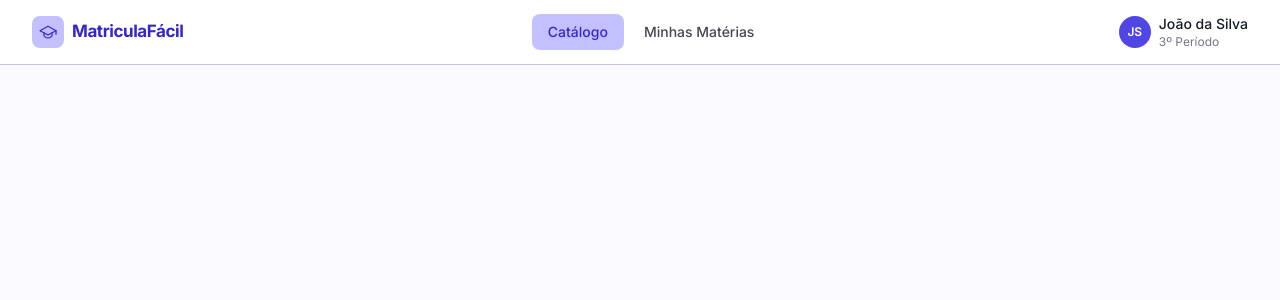
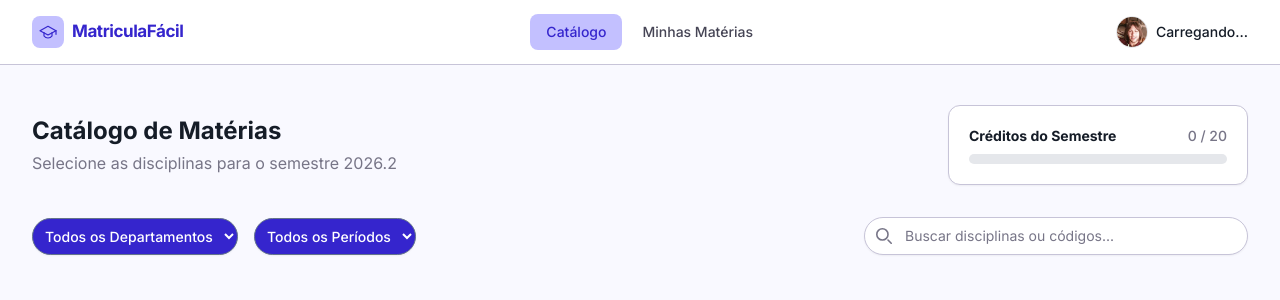
Before and after one commit to carloskiyoto/matricula_facil_trainee_catijr, a React (Vite) app in the folder frontend-example/: page /dashboard in a window 1280 px wide. Shown: the top 300 px of the page. Built offline with nearby package versions, Linux system fonts and the light colour scheme.

Commit message:
feat: subject filter and searcher added in dashboard, also added nermay icon in avatar user

```diff
--- a/frontend-example/src/App.tsx
+++ b/frontend-example/src/App.tsx
@@ -6,7 +6,7 @@ import DashboardPage from './pages/DashboardPage'
 import MinhasMateriasPage from './pages/MinhasMateriasPage'
 import DetalhesDisciplinaPage from './pages/DetalhesDisciplinaPage'
 import { Disciplina } from './types'
-
+import fotoAvatar from './assets/avatar.jpg'
 function LoginWrapper() {
   const navigate = useNavigate()
   return <LoginPage onNavigate={(page) => navigate(`/${page}`)} />
@@ -21,17 +21,33 @@ export default function App() {
   const [disciplinas, setDisciplinas] = useState<Disciplina[]>([])
   const [creditosTotais, setCreditosTotais] = useState(0)
 
+  const [usuarioLogado, setUsuarioLogado] = useState<any>({
+      id: 1,
+      name: 'Carregando...',
+      email: '',
+      avatar: fotoAvatar,
+      avatarUrl: fotoAvatar
+    })
   useEffect(() => {
     async function carregarDadosIniciais() {
       // Pega as credenciais guardadas no login
       const token = localStorage.getItem('token');
       const alunoId = localStorage.getItem('alunoId') || 1;
+      const alunoNome = localStorage.getItem('alunoNome') || 'Aluno';
 
       if (!token) {
           console.warn("Usuário não autenticado.");
           return;
       }
-
+      setUsuarioLogado({
+              id: Number(alunoId),
+              name: alunoNome,
+              email: 'aluno@institucional.edu.br', // temporario
+              curso: 'Ciência da Computação',      // exemplo geral
+              periodo: '1º Período',
+              avatar: fotoAvatar,
+              avatarUrl: fotoAvatar
+            })
       try {
         //Faz o fetch usando o ID e o Token
         const resposta = await fetch(`http://localhost:8080/alunos/${alunoId}/disciplinas`, {
@@ -79,6 +95,7 @@ export default function App() {
               setDisciplinas={setDisciplinas}
               creditosTotais={creditosTotais}
               setCreditosTotais={setCreditosTotais}
+              usuarioLogado={usuarioLogado}
             />
           }
         />
@@ -89,6 +106,7 @@ export default function App() {
               disciplinas={disciplinas}
               setDisciplinas={setDisciplinas}
               setCreditosTotais={setCreditosTotais}
+              usuarioLogado={usuarioLogado}
             />
           }
         />
--- a/frontend-example/src/components/DashboardHeader.tsx
+++ b/frontend-example/src/components/DashboardHeader.tsx
@@ -76,15 +76,24 @@ export default function DashboardHeader({ user }: DashboardHeaderProps) {
 
                     {/* User badge */}
                     <div className="flex items-center gap-2">
+                      {user.avatar ? (
+                        <img
+                          src={user.avatar}
+                          alt={`Foto de ${user.name}`}
+                          className="w-8 h-8 rounded-full object-cover shrink-0 border border-gray-200"
+                        />
+                      ) : (
                         <div className="w-8 h-8 rounded-full bg-brand-accent flex items-center justify-center shrink-0">
                           <span className="text-white text-xs font-semibold leading-none">
                             {getInitials(user.name)}
                           </span>
                         </div>
+                      )}
                       <div className="hidden sm:flex flex-col leading-tight">
                         <span className="text-sm font-medium text-ui-dark">{user.name}</span>
                         <span className="text-xs text-ui-muted">{user.periodo}</span>
                       </div>
+
                     </div>
 
                     {/* Mobile menu toggle */}
--- a/frontend-example/src/components/LoginCard.tsx
+++ b/frontend-example/src/components/LoginCard.tsx
@@ -32,6 +32,7 @@ export default function LoginCard({ onNavigate }: LoginCardProps) {
                     // SALVANDO O CRACHÁ NO NAVEGADOR
                     localStorage.setItem('token', dados.token);
                     localStorage.setItem('alunoId', String(dados.id));
+                    localStorage.setItem('alunoNome', dados.nome);
 
                      window.location.href = '/dashboard';
 
--- a/frontend-example/src/pages/DashboardPage.tsx
+++ b/frontend-example/src/pages/DashboardPage.tsx
@@ -2,15 +2,42 @@ import DashboardHeader from '../components/DashboardHeader'
 import mockUser from '../services/mockUser'
 import { Disciplina } from "../types"
 import DisciplinaCard from "../components/DisciplinaCard"
-
+import BarraCreditos from '../components/BarraCreditos'
+import { useState } from 'react'
 interface DashboardPageProps {
     disciplinas: Disciplina[]
     setDisciplinas: React.Dispatch<React.SetStateAction<Disciplina[]>>
     creditosTotais: number
     setCreditosTotais: React.Dispatch<React.SetStateAction<number>>
+    usuarioLogado: any
 }
 
-export default function DashboardPage({ disciplinas, setDisciplinas, creditosTotais, setCreditosTotais }: DashboardPageProps) {
+export default function DashboardPage({ disciplinas, setDisciplinas, creditosTotais, setCreditosTotais, usuarioLogado }: DashboardPageProps) {
+
+    const [filtroDepartamento, setFiltroDepartamento] = useState('')
+    const [filtroPeriodo, setFiltroPeriodo] = useState('')
+
+    //cria um array dos departamentos e periodos com base nos cadastrados
+    const departamentos = Array.from(new Set(disciplinas.map(d => d.departamento))).filter(Boolean)
+    const periodos = Array.from(new Set(disciplinas.map(d => d.periodo))).filter(Boolean).sort((a, b) => Number(a) - Number(b))
+
+    const [buscaTexto, setBuscaTexto] = useState<string>('')
+
+    const disciplinasFiltradas = disciplinas.filter(materia => {
+            const matchDepartamento = filtroDepartamento === '' || materia.departamento === filtroDepartamento
+            const matchPeriodo = filtroPeriodo === '' || String(materia.periodo) === filtroPeriodo
+
+
+            // funciona mesmo se o usuário digitar em maiusculo ou minusculo
+            const nomeMateria = materia.nome ? materia.nome.toLowerCase() : ''
+            const codigoMateria = materia.codigo ? materia.codigo.toLowerCase() : ''
+            const textoPesquisado = buscaTexto.toLowerCase()
+
+            //aceita se o texto estiver contido no nome ou codigo
+            const matchTexto = nomeMateria.includes(textoPesquisado) || codigoMateria.includes(textoPesquisado)
+
+            return matchDepartamento && matchPeriodo && matchTexto
+        })
 
     // Função chamada quando matricula no card (atualiza localmente o estado global)
     const handleMatricula = (materiaId: number, creditos: number) => {
@@ -24,13 +51,97 @@ export default function DashboardPage({ disciplinas, setDisciplinas, creditosTot
         setDisciplinas(prev => prev.map(d => d.id === materiaId ? { ...d, matriculada: false } : d))
     }
 
+
+
     return (
             <div className="min-h-screen bg-ui-bg">
-            <DashboardHeader user={mockUser} />
-            <main className="max-w-7xl mx-auto px-4 py-8">
-                {/* Seu layout da barra de créditos e título aqui */}
-                <div className="grid grid-cols-1 sm:grid-cols-2 lg:grid-cols-3 gap-6 mt-8">
-                    {disciplinas.map((materia) => (
+                <DashboardHeader user={usuarioLogado} />
+
+
+                <main className="max-w-7xl mx-auto px-4 sm:px-6 lg:px-8 py-8 sm:py-10">
+                    {/* O Título e a Barra de Créditos  */}
+                    <div className="flex flex-col sm:flex-row sm:items-center justify-between gap-4 mb-8">
+                        <div>
+                            <h2 className="text-2xl font-bold text-ui-dark">Catálogo de Matérias</h2>
+                            <p className="text-ui-muted mt-1">Selecione as disciplinas para o semestre 2026.2</p>
+                        </div>
+
+                        {/* Barra de Créditos */}
+                        <div className="flex justify-end">
+                            <BarraCreditos creditosAtuais={creditosTotais} creditosMaximos={20} />
+                        </div>
+                    </div>
+
+                    <div className="flex flex-col md:flex-row justify-between gap-4 mb-6 md:items-end w-full">
+
+                        <div className="flex flex-col sm:flex-row gap-4">
+                            {/* 1. Select de Departamentos com estilo condicional */}
+                            <select
+                                className={
+                                    filtroDepartamento === ''
+                                        ? "w-full sm:w-auto border border-slate-500 rounded-full p-2 bg-brand-primary text-white shadow-sm text-sm focus:outline-none focus:ring-2 focus:ring-brand-primary font-medium"
+                                        : "w-full sm:w-auto border border-slate-300 rounded-full p-2 bg-ui-bg text-ui-dark shadow-sm text-sm focus:outline-none focus:ring-2 focus:ring-brand-primary"
+                                }
+                                value={filtroDepartamento}
+                                onChange={(e) => setFiltroDepartamento(e.target.value)}
+                            >
+                                <option value="">Todos os Departamentos</option>
+                                {departamentos.map(dep => (
+                                    <option key={dep} value={dep} className="bg-white text-slate-700">{dep}</option>
+                                ))}
+                            </select>
+
+                            {/* 2. Select de Períodos com estilo condicional */}
+                            <select
+                                className={
+                                    filtroPeriodo === ''
+                                        ? "w-full sm:w-auto border border-slate-500 rounded-full p-2 bg-brand-primary text-white shadow-sm text-sm focus:outline-none focus:ring-2 focus:ring-brand-primary font-medium"
+                                        : "w-full sm:w-auto border border-slate-300 rounded-full p-2 bg-slate-50 text-ui-dark shadow-sm text-sm focus:outline-none focus:ring-2 focus:ring-brand-primary"
+                                }
+                                value={filtroPeriodo}
+                                onChange={(e) => setFiltroPeriodo(e.target.value)}
+                            >
+                                <option value="">Todos os Períodos</option>
+                                {periodos.map(per => (
+                                    <option key={per} value={per} className="bg-white text-slate-700">{per}º Período</option>
+                                ))}
+                            </select>
+                        </div>
+
+                        {/* Container da Busca */}
+                        <div className="w-full md:w-96 relative">
+                            {/* ✨ O ÍCONE DE LUPA: Fica posicionado de forma absoluta por cima do input */}
+                            <div className="absolute inset-y-0 left-0 flex items-center pl-3 pointer-events-none">
+                                <svg
+                                    className="w-4 h-4 text-ui-muted"
+                                    aria-hidden="true"
+                                    xmlns="http://www.w3.org/2000/svg"
+                                    fill="none"
+                                    viewBox="0 0 20 20"
+                                >
+                                    <path
+                                        stroke="currentColor"
+                                        strokeLinecap="round"
+                                        strokeLinejoin="round"
+                                        strokeWidth="2"
+                                        d="m19 19-4-4m0-7A7 7 0 1 1 1 8a7 7 0 0 1 14 0Z"
+                                    />
+                                </svg>
+                            </div>
+
+                            {/* ✨ O INPUT: Ganhando um recuo extra na esquerda (pl-10) para o texto não atropelar a lupa */}
+                            <input
+                                type="text"
+                                placeholder="Buscar disciplinas ou códigos..."
+                                value={buscaTexto}
+                                onChange={(e) => setBuscaTexto(e.target.value)}
+                                className="w-full border border-ui-border rounded-full py-2 pl-10 pr-3 text-ui-dark bg-white focus:outline-none focus:ring-2 focus:ring-brand-primary placeholder:text-ui-muted text-sm shadow-sm"
+                            />
+                        </div>
+                    </div>
+
+                                    <div className="mt-8 grid grid-cols-1 sm:grid-cols-2 lg:grid-cols-3 gap-6">
+                                        {disciplinasFiltradas.map((materia) => (
                                             <DisciplinaCard
                                                 key={materia.id}
                                                 disciplina={materia}
--- a/frontend-example/src/types/index.ts
+++ b/frontend-example/src/types/index.ts
@@ -20,6 +20,8 @@ export interface Disciplina {
   vagas: number
   creditos: number
   horario: string
-  codigosPreRequisitos?: string[];
-  matriculada: boolean;
+  codigosPreRequisitos?: string[]
+  matriculada: boolean
+  departamento: string
+  periodo: number
 }
```
Also changed, not shown: frontend-example/src/pages/MinhasMateriasPage.tsx (+4 -3 lines), frontend-example/src/assets/avatar.jpg (added). Lines whose indentation alone changed are shown as unchanged.
